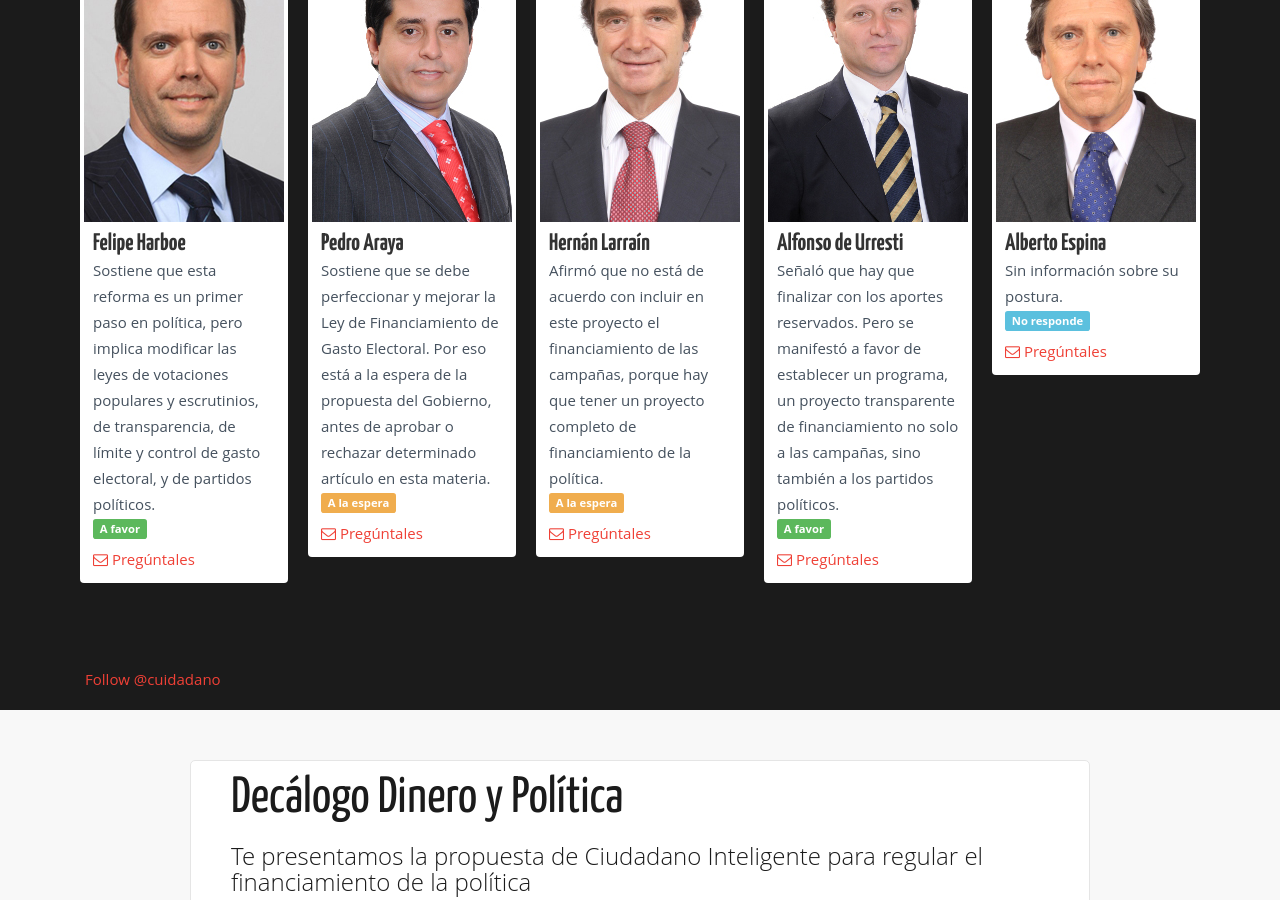
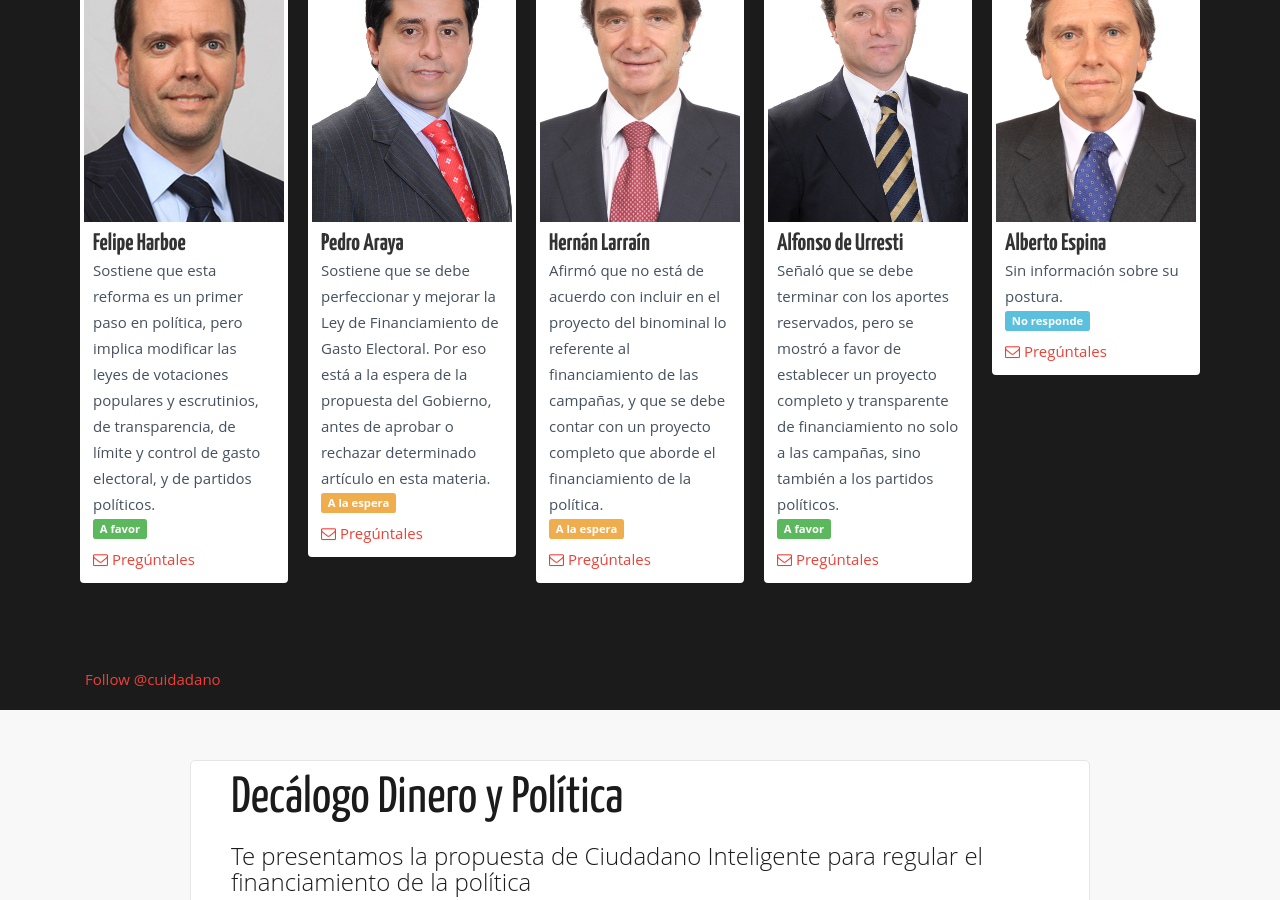
Before and after one commit to ciudadanointeligente/quien-te-financia, a Jekyll site: the page built from index.html, in a window 1280 px wide and 900 px high, scrolled down 905 px. Built offline with Jekyll 4.4.1, drawn with Linux system fonts in a browser that asks for light colours; nearby versions of some CDN libraries; comment, search, counter and statistics services are not loaded.

Commit message:
Corrige formato

```diff
--- a/_includes/people.html
+++ b/_includes/people.html
@@ -36,7 +36,7 @@
 				      <img src="{{site.url}}/img/hernan-larrain.jpg" alt="Hernán Larraín">
 				      <div class="caption">
 				        <h3>Hernán Larraín</h3>
-				        <p>Afirmó que no está de acuerdo con incluir en este proyecto el financiamiento de las campañas, porque hay que tener un proyecto completo de financiamiento de la política.</p>
+				        <p>Afirmó que no está de acuerdo con incluir en el proyecto del binominal lo referente al financiamiento de las campañas, y que se debe contar con un proyecto completo que aborde el financiamiento de la política.</p>
 				        <span class="label label-warning">A la espera</span>
 				        <p class="twitter-share"><a href="http://twitter.com/share" class="twitter-share-button" data-count="none" data-url="{{site.url}}" data-text="Con más transparencia ganamos todos @HernanLarrainF ! Pongamos fin a las donaciones reservadas y de personas jurídicas"></a></p>
 				        <a href="mailto:hlarrain@senado.cl?subject=Dinero%20y%20Pol%C3%ADtica%3A%20fin%20a%20las%20donaciones%20reservadas%20y%20de%20personas%20jur%C3%ADdicas&amp;body=Estimado%20Senador%2C%20%0A%0APor%20medio%20del%20presente%20mensaje%2C%20me%20dirijo%20a%20usted%20para%20solicitar%20que%20apruebe%20en%20la%20Comisi%C3%B3n%20de%20Constituci%C3%B3n%20las%20iniciativas%20que%20buscan%20poner%20fin%20a%20las%20donaciones%20reservadas%20y%20prohibir%20los%20aportes%20de%20personas%20jur%C3%ADdicas.%20Sin%20duda%20su%20voto%20ser%C3%A1%20un%20importante%20avance%20para%20la%20transparencia%20y%20para%20lograr%20una%20mejor%20regulaci%C3%B3n%20de%20la%20relaci%C3%B3n%20entre%20dinero%20y%20pol%C3%ADtica.%20%0A%0APor%20%C3%BAltimo%2C%20manifiesto%20mi%20apoyo%20a%20las%20propuestas%20de%20reforma%20del%20sistema%20de%20financiamiento%20de%20la%20pol%C3%ADtica%20elaboradas%20por%20la%20Fundaci%C3%B3n%20Ciudadano%20Inteligente.%20Le%20recomiendo%20leerlas%20en%20http%3A%2F%2Fquientefinancia.cl%2F%0A%0AMuchas%20gracias.%20"><i class="fa fa-envelope-o" title="Pregúntales"></i> Pregúntales</a>
@@ -48,7 +48,7 @@
 				      <img src="{{site.url}}/img/alfonso-de-urresti.jpg" alt="Alfonso de Urresti">
 				      <div class="caption">
 				        <h3>Alfonso de Urresti</h3>
-				        <p>Señaló que hay que finalizar con los aportes reservados. Pero se manifestó a favor de establecer un programa, un proyecto transparente de financiamiento no solo a las campañas, sino también a los partidos políticos.</p>
+				        <p>Señaló que se debe terminar con los aportes reservados, pero se mostró a favor de establecer un proyecto completo y transparente de financiamiento no solo a las campañas, sino también a los partidos políticos.</p>
 				        <span class="label label-success">A favor</span>
 				        <p class="twitter-share"><a href="http://twitter.com/share" class="twitter-share-button" data-count="none" data-url="{{site.url}}" data-text="Con más transparencia ganamos todos @adeurresti ! Pongamos fin a las donaciones reservadas y de personas jurídicas"></a></p>
 				        <a href="mailto:adeurresti@senado.cl?subject=Dinero%20y%20Pol%C3%ADtica%3A%20fin%20a%20las%20donaciones%20reservadas%20y%20de%20personas%20jur%C3%ADdicas&amp;body=Estimado%20Senador%2C%20%0A%0APor%20medio%20del%20presente%20mensaje%2C%20me%20dirijo%20a%20usted%20para%20solicitar%20que%20apruebe%20en%20la%20Comisi%C3%B3n%20de%20Constituci%C3%B3n%20las%20iniciativas%20que%20buscan%20poner%20fin%20a%20las%20donaciones%20reservadas%20y%20prohibir%20los%20aportes%20de%20personas%20jur%C3%ADdicas.%20Sin%20duda%20su%20voto%20ser%C3%A1%20un%20importante%20avance%20para%20la%20transparencia%20y%20para%20lograr%20una%20mejor%20regulaci%C3%B3n%20de%20la%20relaci%C3%B3n%20entre%20dinero%20y%20pol%C3%ADtica.%20%0A%0APor%20%C3%BAltimo%2C%20manifiesto%20mi%20apoyo%20a%20las%20propuestas%20de%20reforma%20del%20sistema%20de%20financiamiento%20de%20la%20pol%C3%ADtica%20elaboradas%20por%20la%20Fundaci%C3%B3n%20Ciudadano%20Inteligente.%20Le%20recomiendo%20leerlas%20en%20http%3A%2F%2Fquientefinancia.cl%2F%0A%0AMuchas%20gracias.%20"><i class="fa fa-envelope-o" title="Pregúntales"></i> Pregúntales</a>
```
